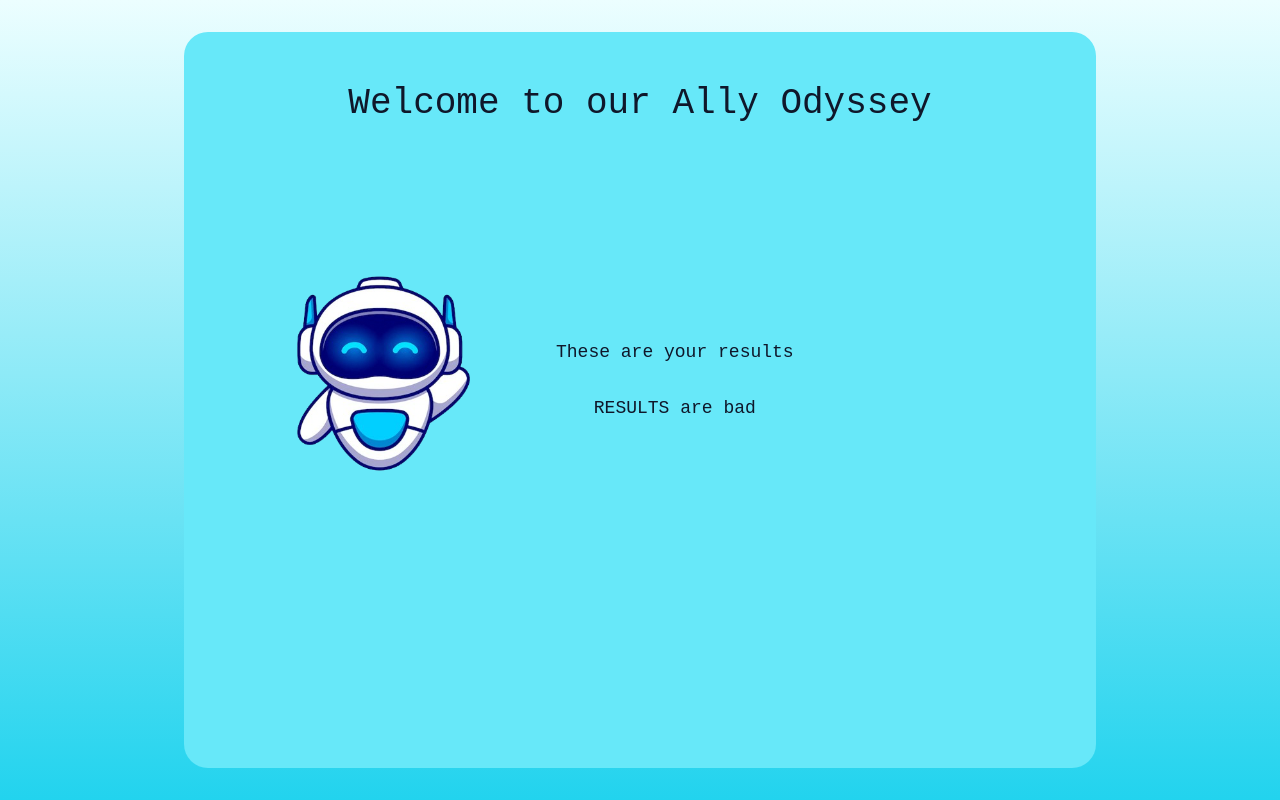
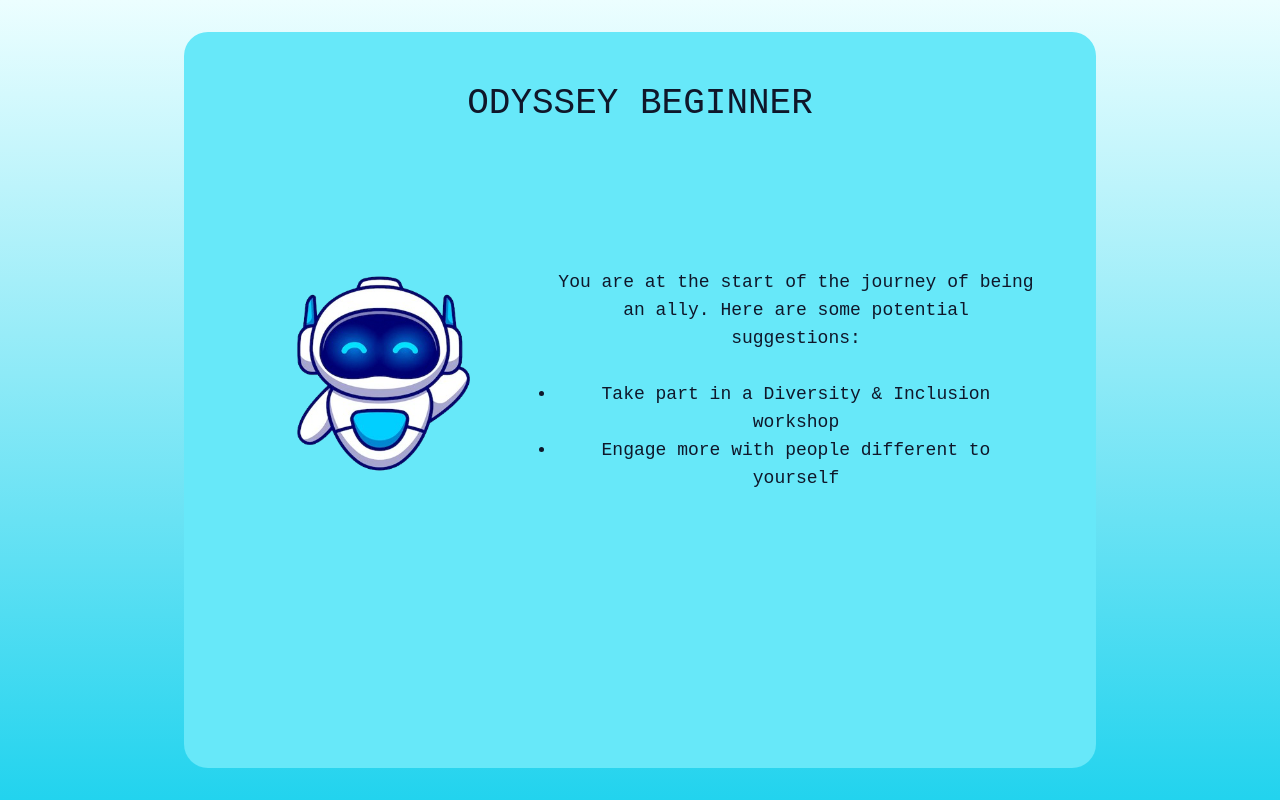
Before and after one commit to emmavharrison/unconscious-bias-app-v2, a React (Vite) app: page /resultsBad in a window 1280 px wide. Built offline with nearby package versions, Linux system fonts and the light colour scheme; what tw-elements would draw is missing.

Commit message:
populate results page

```diff
--- a/src/components/ResultsPageBad.jsx
+++ b/src/components/ResultsPageBad.jsx
@@ -3,15 +3,20 @@ import Robot from "../assets/robot.png";
 export function ResultsPageBad() {
   return (
     <div className="w-9/12 h-30 bg-cyan-300 rounded-3xl p-5 center">
-      <h1 className="text-4xl mt-8">Welcome to our Ally Odyssey</h1>
+      <h1 className="text-4xl mt-8">ODYSSEY BEGINNER</h1>
       <div className="flex items-center mr-10 mt-20">
         <img src={Robot} className="float-right m-4 w-80" />
-        <p className="text-lg text-wrap ">
-          These are your results
+        <div className="text-lg text-wrap ">
+          <p>
+            You are at the start of the journey of being an ally. Here are some
+            potential suggestions:
+          </p>
           <br />
-          <br />
-          RESULTS are bad
-        </p>
+          <ul className="list-disc">
+            <li>Take part in a Diversity & Inclusion workshop</li>
+            <li>Engage more with people different to yourself</li>
+          </ul>
+        </div>
       </div>
     </div>
   );
--- a/src/components/ResultsPageGood.jsx
+++ b/src/components/ResultsPageGood.jsx
@@ -3,15 +3,17 @@ import Robot from "../assets/robot.png";
 export function ResultsPageGood() {
   return (
     <div className="w-9/12 h-30 bg-cyan-300 rounded-3xl p-5 center">
-      <h1 className="text-4xl mt-8">Welcome to our Ally Odyssey</h1>
+      <h1 className="text-4xl mt-8">ODYSSEY CHAMPION</h1>
       <div className="flex items-center mr-10 mt-20">
         <img src={Robot} className="float-right m-4 w-80" />
-        <p className="text-lg text-wrap ">
-          These are your results
+        <div className="text-lg text-wrap ">
+          <p>You are a fantastic ally! Why don't you...</p>
           <br />
-          <br />
-          RESULTS are good
-        </p>
+          <ul className="list-disc">
+            <li>Introduce & lead a D&I campaign in your workplace</li>
+            <li>Mentor others who are starting their journey</li>
+          </ul>
+        </div>
       </div>
     </div>
   );
--- a/src/components/ResultsPageNeutral.jsx
+++ b/src/components/ResultsPageNeutral.jsx
@@ -3,15 +3,20 @@ import Robot from "../assets/robot.png";
 export function ResultsPageNeutral() {
   return (
     <div className="w-9/12 h-30 bg-cyan-300 rounded-3xl p-5 center">
-      <h1 className="text-4xl mt-8">Welcome to our Ally Odyssey</h1>
+      <h1 className="text-4xl mt-8">ODYSSEY INTERMEDIATE</h1>
       <div className="flex items-center mr-10 mt-20">
         <img src={Robot} className="float-right m-4 w-80" />
-        <p className="text-lg text-wrap ">
-          These are your results
+        <div className="text-lg text-wrap ">
+          <p>Good stuff, but room for improvement - consider...</p>
           <br />
-          <br />
-          RESULTS are neutral
-        </p>
+          <ul className="list-disc">
+            <li>
+              Taking part in D&I focused networking events - SheCanCode
+              hackathons!
+            </li>
+            <li>Finding a mentor</li>
+          </ul>
+        </div>
       </div>
     </div>
   );
```
